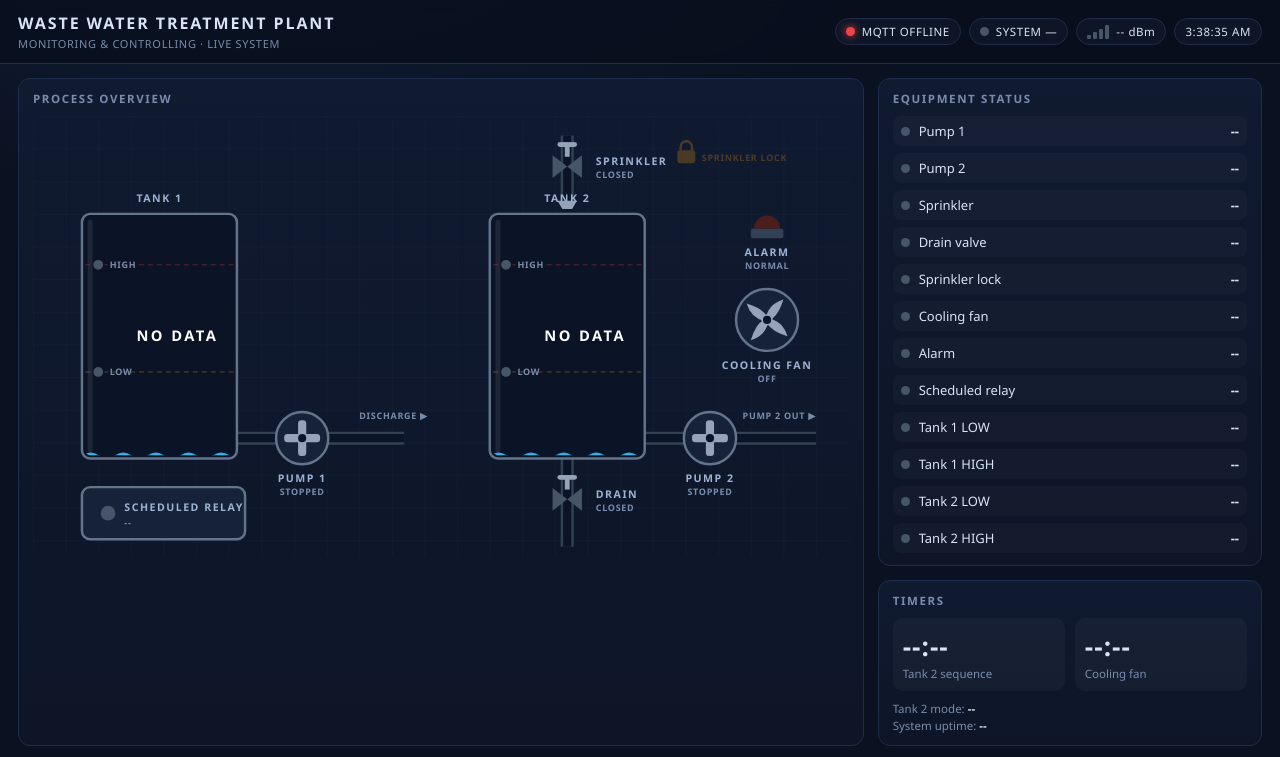
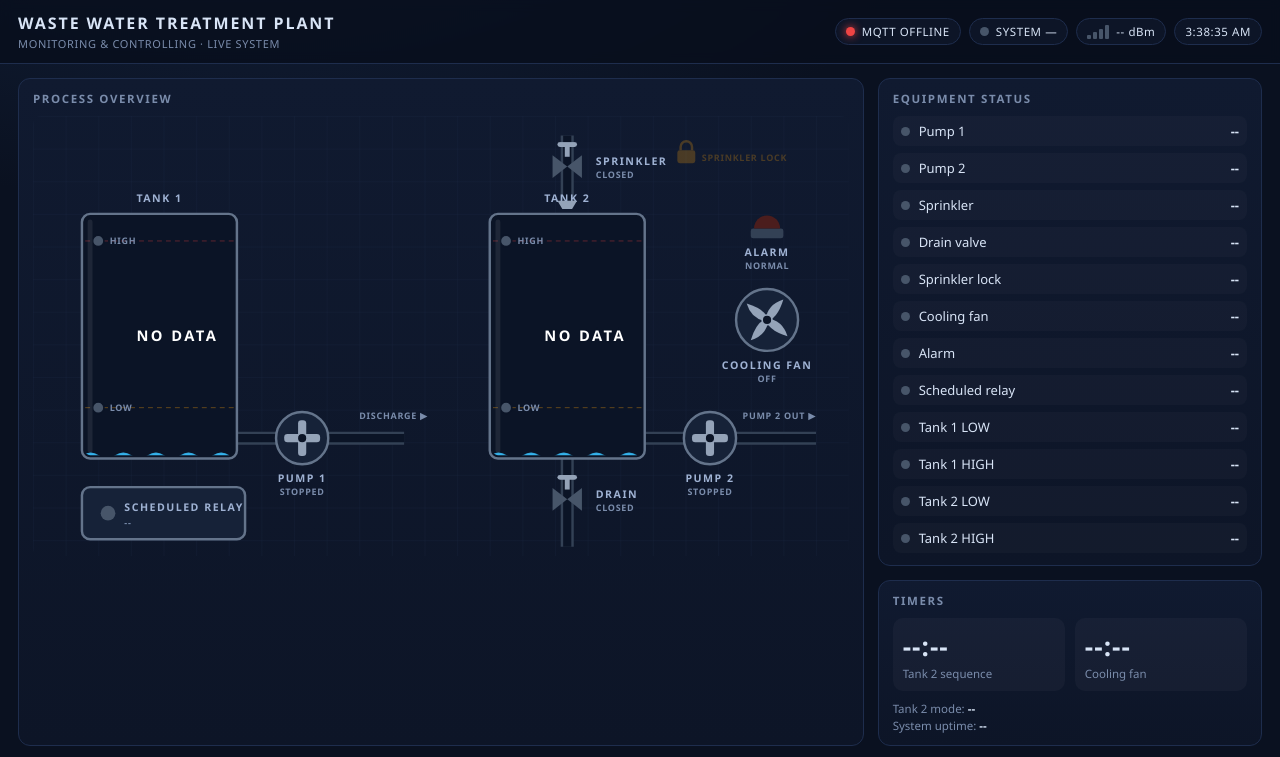
Before and after one commit to dewminabandaradsp-lab/WWTP, a plain HTML site: page index.html in a window 1280 px wide. Shown: the top 757 px of the page. Drawn offline with Linux system fonts and the light colour scheme.

Commit message:
index.html

```diff
--- a/index.html
+++ b/index.html
@@ -181,7 +181,7 @@ const CFG = {
 // SCENE (SVG)
 // =====================================================
 const SVGNS = "http://www.w3.org/2000/svg";
-const LOW_F = 0.35, HIGH_F = 0.80;       // float positions (fraction of tank height)
+const LOW_F = 0.20, HIGH_F = 0.9;       // float positions (fraction of tank height)
 
 function tank(id, x, y, w, h, name){
   const ix=x+4, iy=y+4, iw=w-8, ih=h-8, step=40;
```
